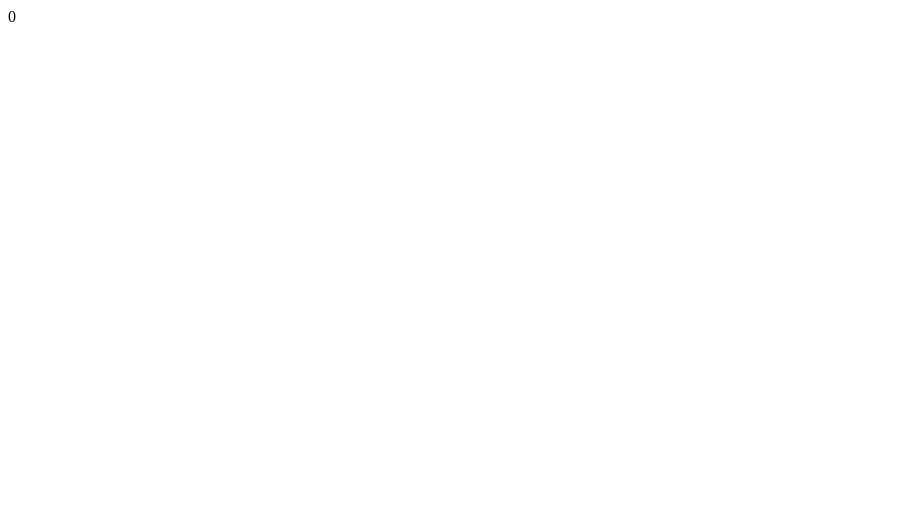
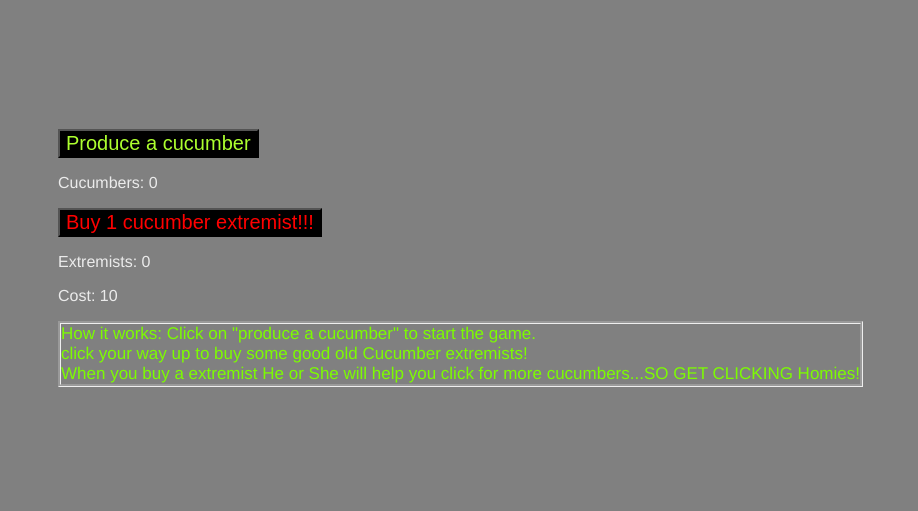
Before and after one commit to Freshtone/MVC-Model-View-Controller-Clicker-game-, a plain HTML site: page index.html in a window 1280 px wide. Shown: the whole page, without its empty margins (0-918 px from the left). Drawn offline with Linux system fonts and the light colour scheme.

Commit message:
Working Css, Script, Html

```diff
--- a/index.html
+++ b/index.html
@@ -5,9 +5,31 @@
     <meta name="viewport" content="width=device-width, initial-scale=1.0">
     <title>Document</title>
     <script src="script.js"></script>
+    <link rel="stylesheet" type="text/css" href="style.css">
 </head>
 <body>
-    <div id="image" onclick="changeImage()"></div>
-    <div id="counter">0</div>
+
+    </div>
+    <div class="container">
+        <div class="aligner">
+
+            <button class="clicker" onclick="cucumberClick(1)">Produce a cucumber</button>
+
+            <p>Cucumbers: <span id="cucumbers">0</span></p>
+
+            <button class="upgradeBtn" onclick="buyExtremist()">Buy 1 cucumber extremist!!!</button>
+
+            <p>Extremists: <span id="extremists">0</span></p>
+
+            <p>Cost: <span id="extremistCost">10</span></p>
+
+            <div class="infoBox">How it works:
+                Click on "produce a cucumber" to start the game.<br> click your way up to buy some good old Cucumber extremists!<br> When you buy a extremist He or She will help you click for more cucumbers...SO GET CLICKING Homies!
+            </div>
+        </div>
+    </div>
+
+
+
 </body>
 </html>
--- a/script.js
+++ b/script.js
@@ -0,0 +1,25 @@
+var cucumbers = 0;
+
+function cucumberClick(number)    {
+    cucumbers = cucumbers + number;
+    document.getElementById("cucumbers").innerHTML = cucumbers;
+}
+
+var extremists = 0;
+
+function buyExtremist()  {
+    var extremistCost = Math.floor(10 * Math.pow(1.3, extremists));
+    if (cucumbers >= extremistCost)  {
+        extremists = extremists + 1;
+        cucumbers = cucumbers - extremistCost;
+        document.getElementById("extremists").innerHTML = extremists;
+        document.getElementById("cucumbers").innerHTML = cucumbers;
+    }
+    var nextPrice = Math.floor(10 * Math.pow(1.3, extremists));
+    document.getElementById("extremistCost").innerHTML = nextPrice;
+
+}
+
+window.setInterval(function() {
+    cucumberClick(extremists);
+  }, 1000);
--- /dev/null
+++ b/style.css
@@ -0,0 +1,38 @@
+.container {
+    display: flex;
+    justify-content: left;
+    align-items: center;
+    height: 500px;
+    padding-left: 50px;
+}
+
+.aligner-item {
+    max-width: 50%;
+}
+body{
+    background-color: grey;
+    font-family: 'Franklin Gothic Medium';
+}
+
+p   {
+    color: rgb(235, 235, 235);
+}
+
+button.clicker  {
+    font-size: 20px;
+    background-color: black;
+    color: greenyellow;
+}
+button.upgradeBtn   {
+    font-size: 20px;
+    background-color:black;
+    color: red;
+}
+
+div.infoBox {
+    font-size: 17px;
+    color: lawngreen;
+    border-style: groove;
+    word-wrap: break-word;
+
+}
```
